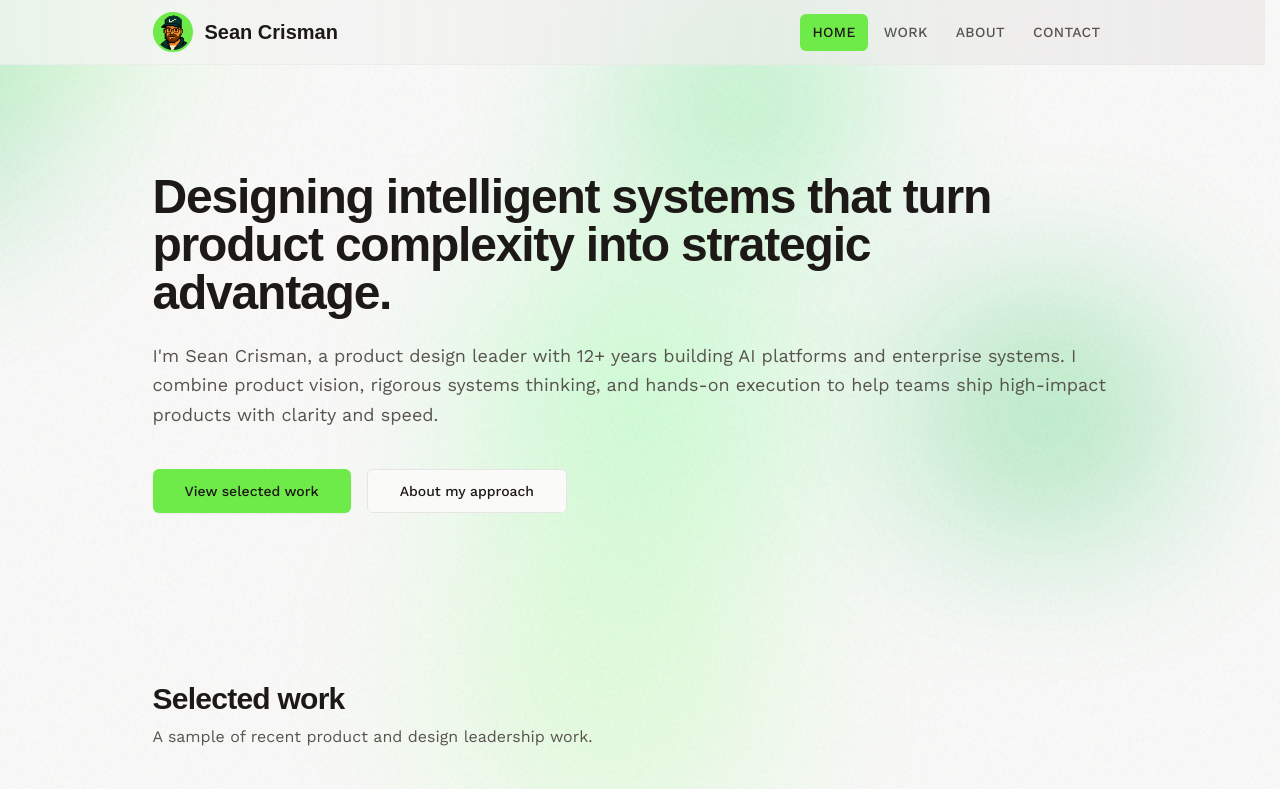
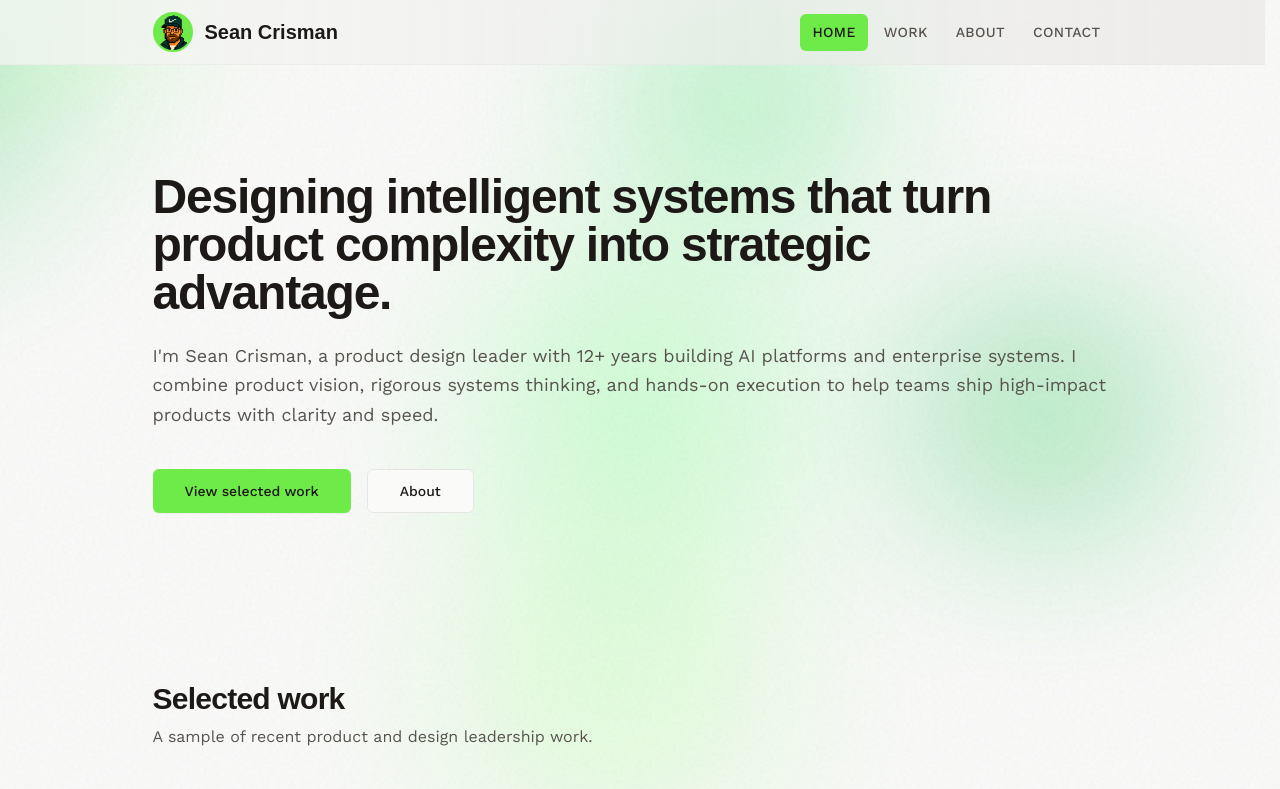
Before and after one commit to crismancodes/personalsite, a Next.js app: page / in a window 1280 px wide. Shown: the top 789 px of the page. Built offline with nearby package versions, Linux system fonts and the light colour scheme; a web font is replaced by a local one.

Commit message:
Update global styles and HomePage links: add smooth scrolling behavior in CSS and adjust link targets for improved navigation.

```diff
--- a/src/app/globals.css
+++ b/src/app/globals.css
@@ -5,6 +5,7 @@
 @layer base {
   html {
     scrollbar-gutter: stable;
+    scroll-behavior: smooth;
   }
 
   :root {
--- a/src/app/page.tsx
+++ b/src/app/page.tsx
@@ -53,10 +53,10 @@ export default function HomePage() {
             </p>
             <div className="mt-10 flex flex-wrap gap-4">
               <Button asChild size="lg">
-                <Link href="/work">View selected work</Link>
+                <Link href="#work">View selected work</Link>
               </Button>
               <Button asChild variant="secondary" size="lg">
-                <Link href="/about#approach">About my approach</Link>
+                <Link href="/about#approach">About</Link>
               </Button>
             </div>
           </Container>
```
